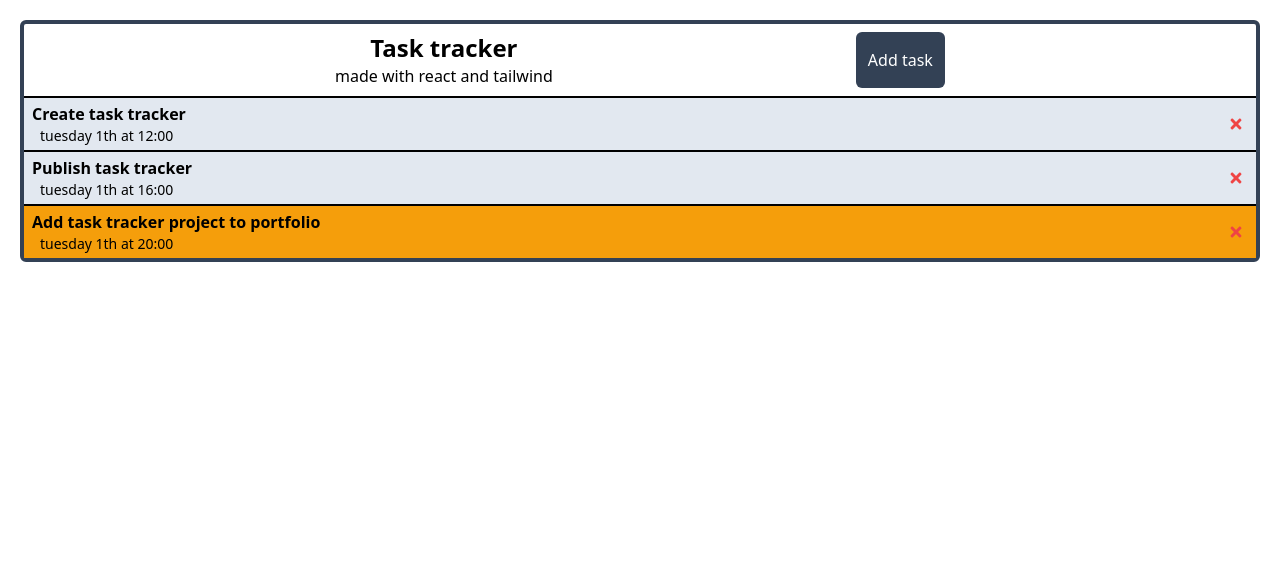
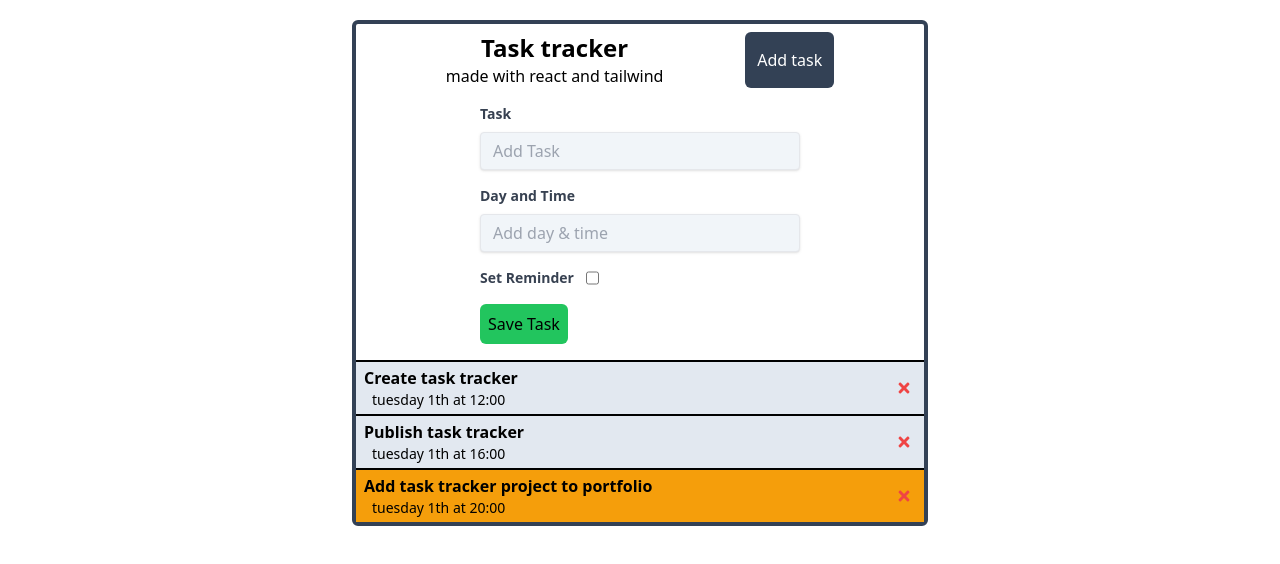
Before and after one commit to AtlasMountains/task-tracker, a React (Create React App) app: page / in a window 1280 px wide. Shown: the top 564 px of the page. Built offline with nearby package versions, Linux system fonts and the light colour scheme.

Commit message:
add task form

```diff
--- a/src/App.js
+++ b/src/App.js
@@ -1,6 +1,7 @@
 import Header from "./components/Header";
 import Tasks from "./components/Tasks";
 import { useState } from "react";
+import AddTask from "./components/AddTask";
 
 function App() {
   // delete task
@@ -39,9 +40,9 @@ function App() {
   };
 
   return (
-    <div className="App min-h-max m-5 border-4 rounded-md border-slate-700">
+    <div className="App min-h-max max-w-xl m-5 sm:mx-auto border-4 rounded-md border-slate-700">
       <Header title="Task tracker" subtitle="made with react and tailwind" />
-
+      <AddTask />
       {tasks.length > 0 ? (
         <Tasks Tasks={tasks} onDelete={deleteTask} onToggle={toggleReminder} />
       ) : (
--- /dev/null
+++ b/src/components/AddTask.js
@@ -0,0 +1,53 @@
+const AddTask = () => {
+  return (
+    <form className="w-full max-w-xs mx-auto py-2">
+      <div className="mb-4">
+        <label
+          htmlFor="task"
+          className="block text-gray-700 text-sm font-bold mb-2"
+        >
+          Task
+        </label>
+        <input
+          type="text"
+          id="task"
+          placeholder="Add Task"
+          className="bg-slate-100 shadow appearance-none border rounded w-full py-2 px-3 text-gray-700 leading-tight focus:outline-none focus:shadow-outline"
+        />
+      </div>
+
+      <div className="mb-4">
+        <label
+          htmlFor="day"
+          className="block text-gray-700 text-sm font-bold mb-2"
+        >
+          Day and Time
+        </label>
+        <input
+          type="text"
+          id="day"
+          placeholder="Add day & time"
+          className="bg-slate-100 shadow appearance-none border rounded w-full py-2 px-3 text-gray-700 leading-tight focus:outline-none focus:shadow-outline"
+        />
+      </div>
+
+      <div className="mb-4 flex">
+        <label
+          htmlFor="check"
+          className="block text-gray-700 text-sm font-bold"
+        >
+          Set Reminder
+        </label>
+        <input type="checkbox" id="check" className="ml-3" />
+      </div>
+
+      <input
+        className="bg-green-500 rounded-md p-2 mb-2"
+        type="submit"
+        value="Save Task"
+      />
+    </form>
+  );
+};
+
+export default AddTask;
```
